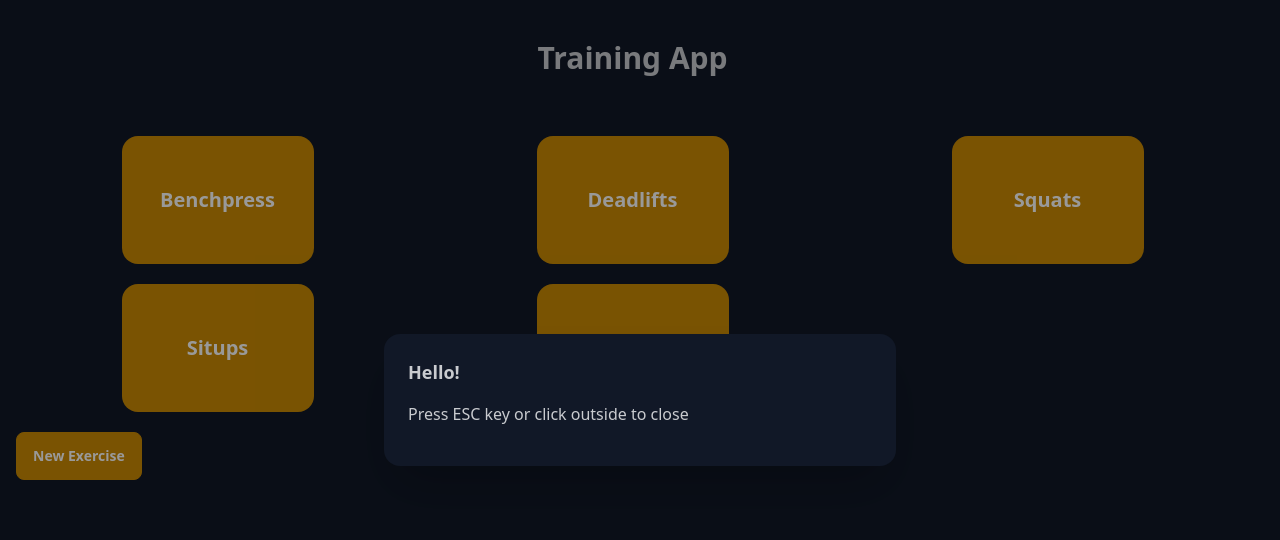
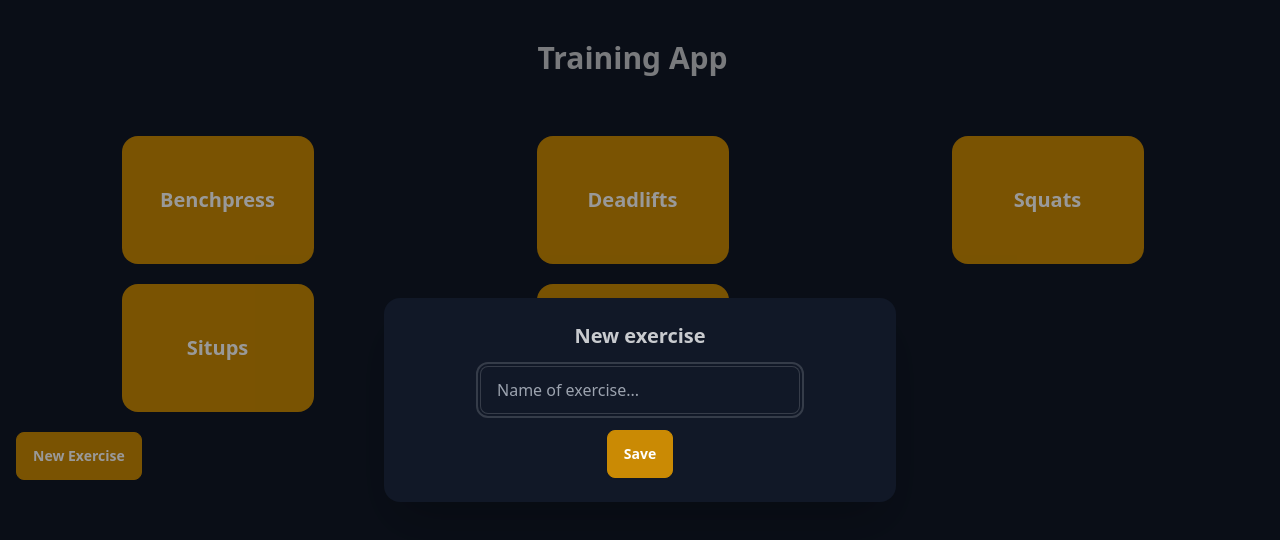
Before and after one commit to intensivecode/training_app, a React (Vite) app: page /exercises in a window 1280 px wide. Both pictures are taken after a click on the button "New Exercise". Shown: the top 540 px of the page. Built offline with nearby package versions, Linux system fonts and the light colour scheme; the HTML template or start-up script is replaced by a standard one.

Commit message:
now able to add a new exercise

```diff
--- a/package.json
+++ b/package.json
@@ -10,8 +10,11 @@
     "preview": "vite preview"
   },
   "dependencies": {
+    "@hookform/resolvers": "^3.3.4",
     "react": "^18.2.0",
-    "react-dom": "^18.2.0"
+    "react-dom": "^18.2.0",
+    "react-hook-form": "^7.50.1",
+    "zod": "^3.22.4"
   },
   "devDependencies": {
     "@types/react": "^18.2.37",
--- a/src/App.tsx
+++ b/src/App.tsx
@@ -1,12 +1,26 @@
 import Exercises from "./components/Exercises";
 import ExerciseModal from "./components/ExerciseModal";
+import { useEffect, useState } from "react";
+import { Exercise, getExercises } from "./services/fakeExerciseService";
 
 export default function App() {
+  const [exercises, setExercises] = useState<Exercise[]>([]);
+
+  useEffect(() => {
+    const exercises = getExercises();
+    setExercises(exercises);
+  }, []);
+
+  function handleSave() {
+    const exercises = getExercises();
+    setExercises([...exercises]);
+  }
+
   return (
     <div className="bg-base-100">
       <h1 className="text-3xl font-bold text-center py-10">Training App</h1>
-      <Exercises />
-      <ExerciseModal />
+      <Exercises exercises={exercises} />
+      <ExerciseModal onSave={handleSave} />
     </div>
   );
 }
--- a/src/components/ExerciseModal.tsx
+++ b/src/components/ExerciseModal.tsx
@@ -1,7 +1,31 @@
 import { useRef } from "react";
+import { useForm } from "react-hook-form";
+import { z } from "zod";
+import { zodResolver } from "@hookform/resolvers/zod";
+import { saveExercise } from "../services/fakeExerciseService";
 
-export default function ExerciseModal() {
+const schema = z.object({
+  name: z.string().min(1, { message: "Name is required" }),
+});
+
+type FormData = z.infer<typeof schema>;
+
+interface Props {
+  onSave(): void;
+}
+
+export default function ExerciseModal({ onSave }: Props) {
   const modalRef = useRef<HTMLDialogElement>(null);
+  const { register, handleSubmit, reset } = useForm<FormData>({
+    resolver: zodResolver(schema),
+  });
+
+  function onSubmit(data: FormData) {
+    saveExercise(data);
+    onSave();
+    modalRef.current?.close();
+    reset();
+  }
 
   return (
     <>
@@ -12,10 +36,18 @@ export default function ExerciseModal() {
         New Exercise
       </button>
       <dialog id="modal" className="modal" ref={modalRef}>
-        <div className="modal-box">
-          <h3 className="font-bold text-lg">Hello!</h3>
-          <p className="py-4">Press ESC key or click outside to close</p>
-        </div>
+        <form
+          onSubmit={handleSubmit(onSubmit)}
+          className="modal-box grid place-items-center"
+        >
+          <h1 className="text-xl font-bold">New exercise</h1>
+          <input
+            {...register("name")}
+            placeholder="Name of exercise..."
+            className="block input input-bordered w-full max-w-xs my-4"
+          />
+          <button className="btn btn-primary text-white">Save</button>
+        </form>
         <form method="dialog" className="modal-backdrop">
           <button>close</button>
         </form>
--- a/src/components/Exercises.tsx
+++ b/src/components/Exercises.tsx
@@ -1,9 +1,13 @@
-import { getExercises } from "../services/fakeExerciseService";
+import { Exercise } from "../services/fakeExerciseService";
 
-export default function Exercises() {
+interface Props {
+  exercises: Exercise[];
+}
+
+export default function Exercises({ exercises }: Props) {
   return (
     <div className="container mx-auto p-5 grid grid-cols-3 place-items-center gap-5">
-      {getExercises().map((exercise) => (
+      {exercises.map((exercise) => (
         <div
           key={exercise.id}
           className="grid place-items-center w-48 h-32 text-white text-xl font-bold bg-primary rounded-box hover:scale-110 cursor-pointer transition-transform ease-in-out duration-300"
```
Also changed, not shown: 1 other file (tests, documents, lock files or other folders).
